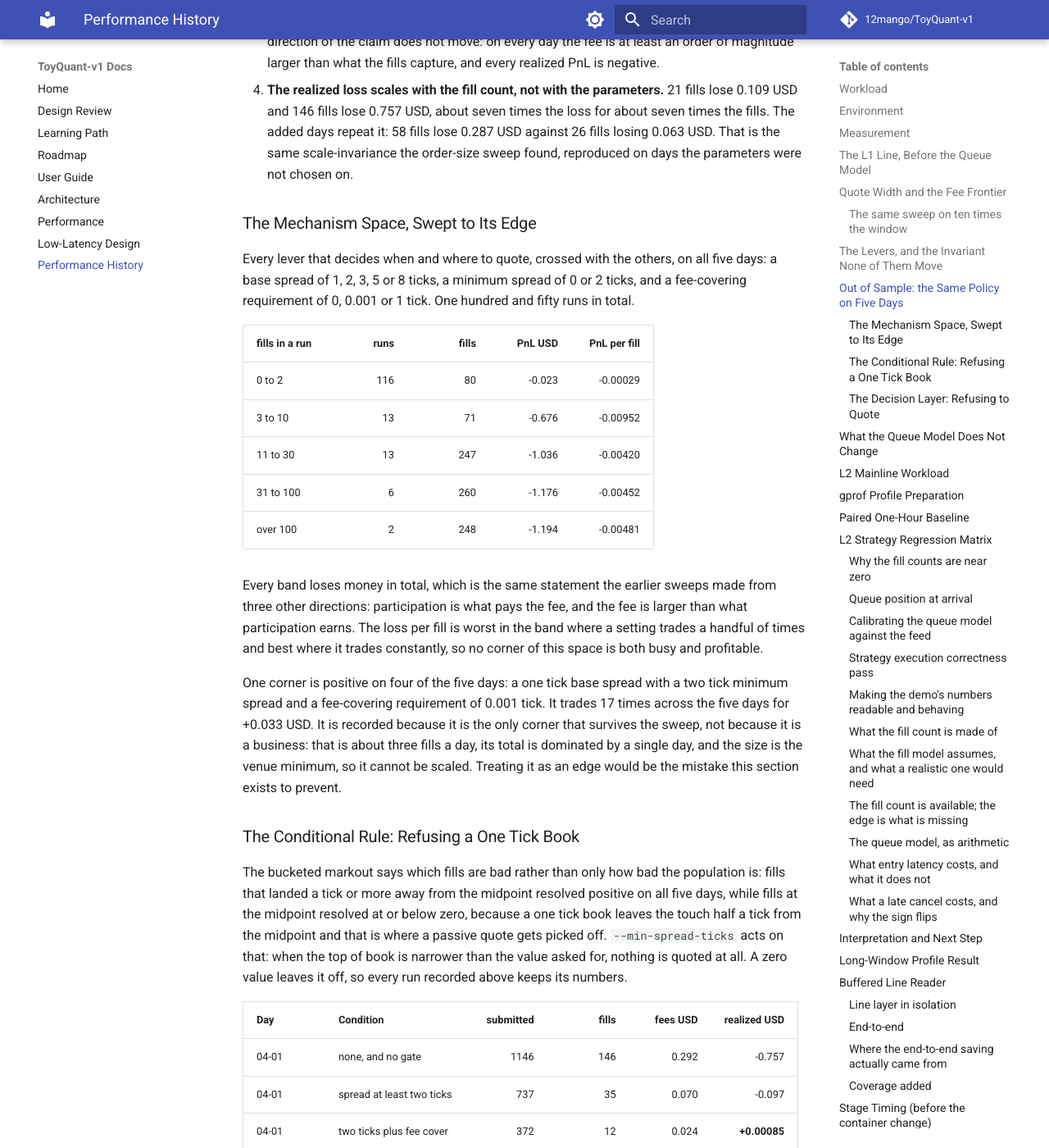
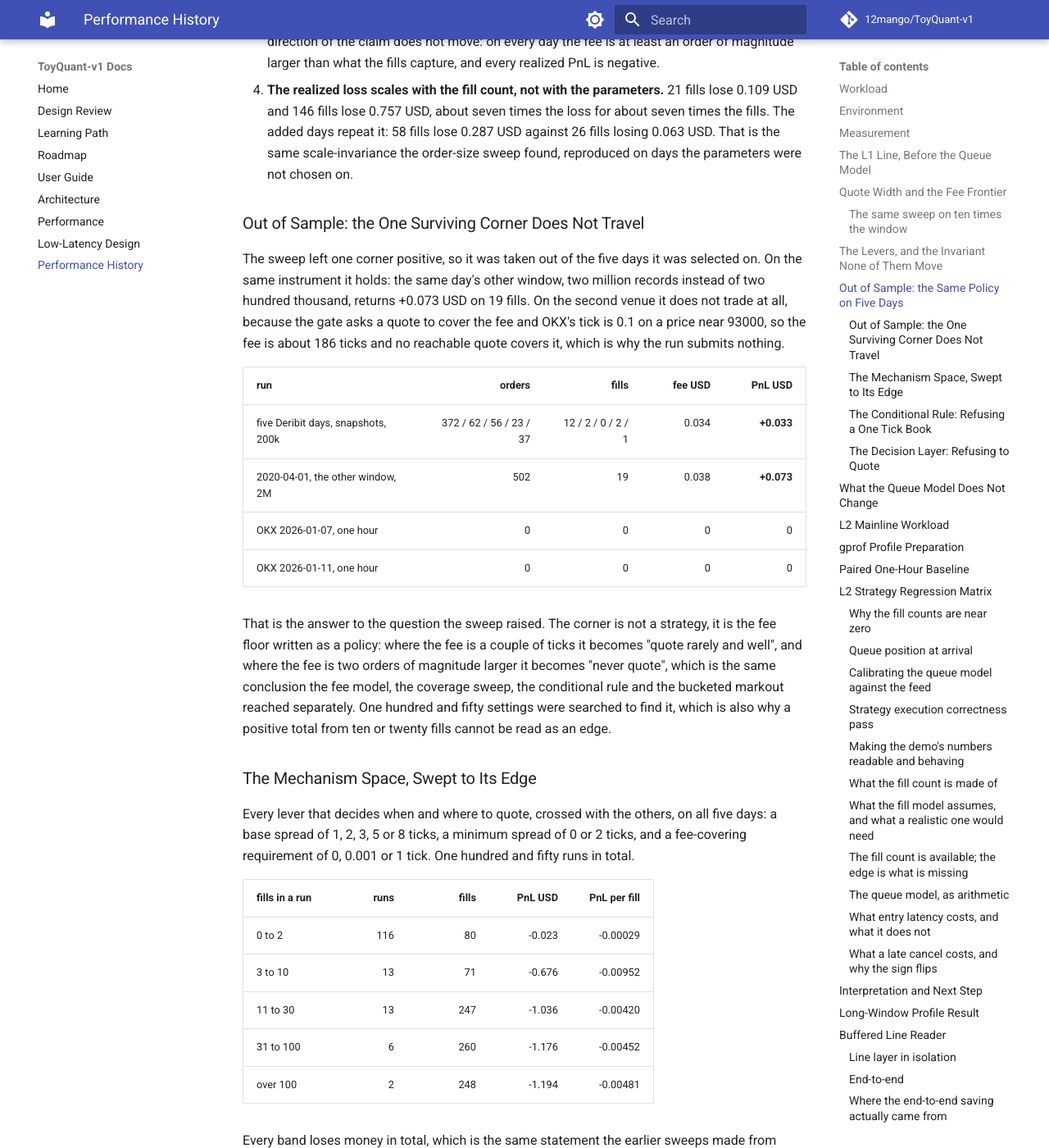
Before and after one commit to 12mango/ToyQuant-v1, an MkDocs documentation site: the page built from docs/PERFORMANCE_HISTORY.md, in a window 1280 px wide and 1400 px high, scrolled down 7609 px. Shown: the whole window at 82% size. Built offline with MkDocs 1.6.1 and Material for MkDocs 9.7.7, drawn with Linux system fonts in a browser that asks for light colours; comment, search, counter and statistics services are not loaded.

Commit message:
docs: Take the one surviving corner out of sample and show it is the fee floor

```diff
--- a/docs/PERFORMANCE_HISTORY.md
+++ b/docs/PERFORMANCE_HISTORY.md
@@ -270,6 +270,27 @@ What survives is the reason for doing it.
    fills lose 0.757 USD, about seven times the loss for about seven times the fills. The added days repeat it: 58
    fills lose 0.287 USD against 26 fills losing 0.063 USD. That is the same scale-invariance the order-size sweep
    found, reproduced on days the parameters were not chosen on.
+
+### Out of Sample: the One Surviving Corner Does Not Travel
+
+The sweep left one corner positive, so it was taken out of the five days it was selected on. On the same instrument
+it holds: the same day's other window, two million records instead of two hundred thousand, returns +0.073 USD on 19
+fills. On the second venue it does not trade at all, because the gate asks a quote to cover the fee and OKX's tick is
+0.1 on a price near 93000, so the fee is about 186 ticks and no reachable quote covers it, which is why the run
+submits nothing.
+
+| run | orders | fills | fee USD | PnL USD |
+|---|---:|---:|---:|---:|
+| five Deribit days, snapshots, 200k | 372 / 62 / 56 / 23 / 37 | 12 / 2 / 0 / 2 / 1 | 0.034 | **+0.033** |
+| 2020-04-01, the other window, 2M | 502 | 19 | 0.038 | **+0.073** |
+| OKX 2026-01-07, one hour | 0 | 0 | 0 | 0 |
+| OKX 2026-01-11, one hour | 0 | 0 | 0 | 0 |
+
+That is the answer to the question the sweep raised. The corner is not a strategy, it is the fee floor written as a
+policy: where the fee is a couple of ticks it becomes "quote rarely and well", and where the fee is two orders of
+magnitude larger it becomes "never quote", which is the same conclusion the fee model, the coverage sweep, the
+conditional rule and the bucketed markout reached separately. One hundred and fifty settings were searched to find
+it, which is also why a positive total from ten or twenty fills cannot be read as an edge.
 
 ### The Mechanism Space, Swept to Its Edge
 
```
